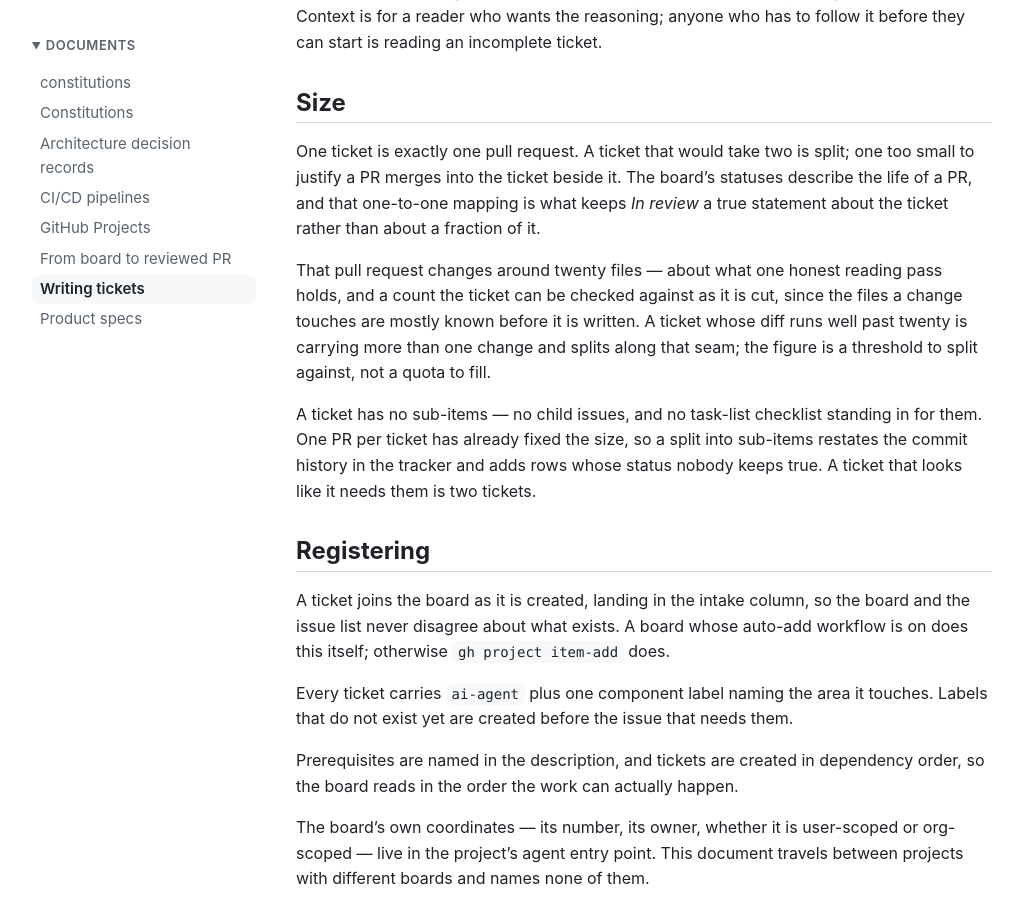
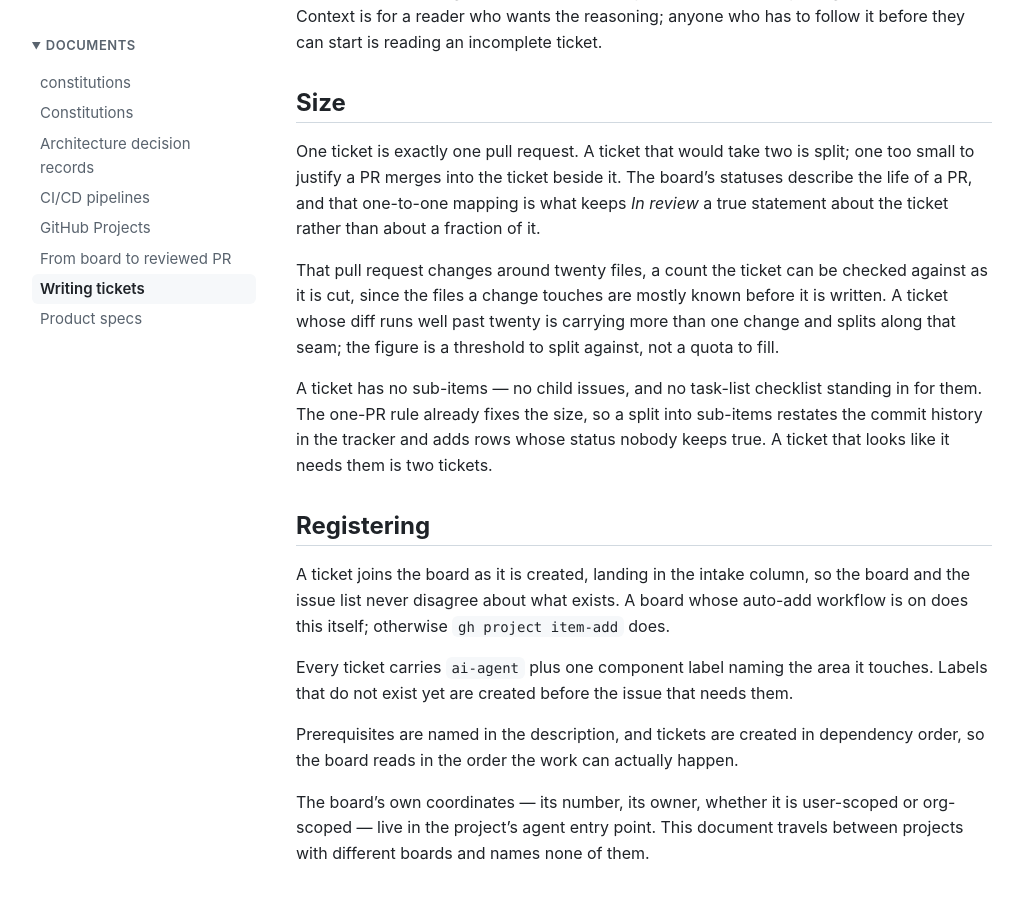
Before and after one commit to polikeiji/constitutions, a Jekyll site: the page built from constitutions/github-projects/tickets.md, in a window 1280 px wide and 900 px high, scrolled down 818 px. Shown: the whole window, without its empty margins (128-1147 px from the left). Built offline with Jekyll 4.4.1, drawn with Linux system fonts in a browser that asks for light colours; our own code applies the rules of GitHub Pages for plain Markdown files.

Commit message:
fix(constitutions): self-review findings on the sizing rules
"Around twenty files - about what one honest reading pass holds" gave the
rule a reason a reader can test and find nothing behind. Twenty came from a
decision, not from a measurement of what a reviewer can hold. #30 settled
what that costs: a checkable-and-false reason is worse than none, because
the reader who tests it concludes the rule rests on nothing. The paragraph
already carried a reason that survives the test - a diff well past twenty
is carrying more than one change - so the invented one comes out and the
real one is left to do the work.

"One PR per ticket has already fixed the size" put a standing rule in the
past perfect, as though the sizing were an event that had happened rather
than a rule that holds. The one-PR rule already fixes the size.

In board-to-pr.md, "rather than a closing keyword: it is finished when the
PR merges" left "it" pointing at the closing keyword, the nearest noun. The
sentence being replaced had a concrete subject and the rewrite dropped it,
so the ticket is named again.

tickets.md lands at 582 words.

Refs #37

Co-Authored-By: Claude Opus 5 (1M context) <noreply@anthropic.com>

```diff
--- a/constitutions/github-projects/tickets.md
+++ b/constitutions/github-projects/tickets.md
@@ -36,16 +36,15 @@ small to justify a PR merges into the ticket beside it. The board's statuses des
 life of a PR, and that one-to-one mapping is what keeps *In review* a true statement about
 the ticket rather than about a fraction of it.
 
-That pull request changes around twenty files — about what one honest reading pass holds,
-and a count the ticket can be checked against as it is cut, since the files a change
-touches are mostly known before it is written. A ticket whose diff runs well past twenty is
-carrying more than one change and splits along that seam; the figure is a threshold to
-split against, not a quota to fill.
+That pull request changes around twenty files, a count the ticket can be checked against as
+it is cut, since the files a change touches are mostly known before it is written. A ticket
+whose diff runs well past twenty is carrying more than one change and splits along that
+seam; the figure is a threshold to split against, not a quota to fill.
 
 A ticket has no sub-items — no child issues, and no task-list checklist standing in for
-them. One PR per ticket has already fixed the size, so a split into sub-items restates the
-commit history in the tracker and adds rows whose status nobody keeps true. A ticket that
-looks like it needs them is two tickets.
+them. The one-PR rule already fixes the size, so a split into sub-items restates the commit
+history in the tracker and adds rows whose status nobody keeps true. A ticket that looks
+like it needs them is two tickets.
 
 ## Registering
 
```
Also changed, not shown: constitutions/github-projects/board-to-pr.md (+2 -2 lines).
